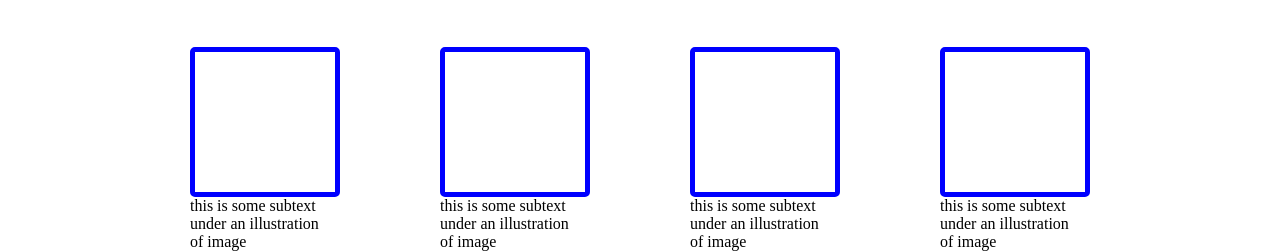
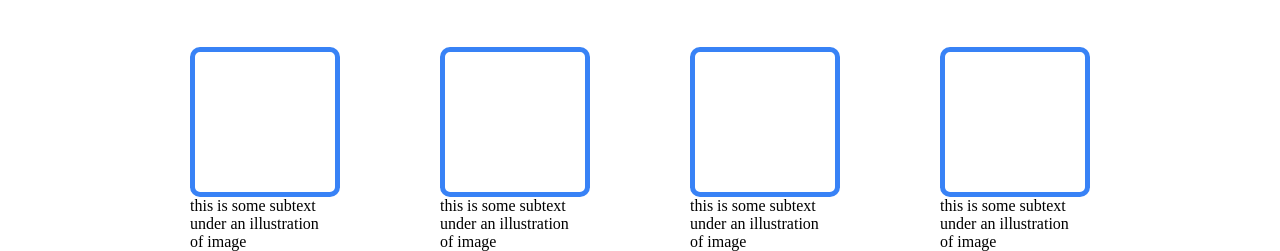
Before and after one commit to BerkcanCakar/landing-page, a plain HTML site: page index.html in a window 1280 px wide. Shown: the part 575-826 px from the top of the page. Drawn offline with Linux system fonts and the light colour scheme.

Commit message:
Fix border color and box position

```diff
--- a/index.html
+++ b/index.html
@@ -41,7 +41,7 @@ contrast</p>
     <div class="boxes">
    <div>
     <div class="box-1"></div>
-    <p>this is some subtext <br>
+    <p class="box-text">this is some subtext <br>
          under an illustration <br>
         of image</p>
 
@@ -50,19 +50,19 @@ contrast</p>
 
 
     <div class="box-2"></div>
-    <p>this is some subtext <br>
+    <p class="box-text">this is some subtext <br>
         under an illustration <br>
        of image</p>
     </div>
     <div>
     <div class="box-3"></div>
-    <p>this is some subtext <br>
+    <p class="box-text">this is some subtext <br>
         under an illustration <br>
        of image</p>
     </div>
     <div>
     <div class="box-4"></div>
-    <p>this is some subtext <br>
+    <p class="box-text">this is some subtext <br>
         under an illustration <br>
        of image</p>
     </div>
--- a/style.css
+++ b/style.css
@@ -101,52 +101,52 @@ a:link,a:visited,a:hover,a:active ,.hero-secondary-text{
 }
 
 .box-1{
-    color: #F9FAF8;
 
-  border-top: 5px blue solid;
-  border-right: 5px blue solid;
-  border-left: 5px blue solid;
-  border-bottom: 5px blue solid;
-  border-radius: 5px;
-    width: 150px;
-    height: 150px;
+
+
+
+    border-top: 5px #3882F6 solid;
+    border-right: 5px #3882F6 solid;
+    border-left: 5px #3882F6 solid;
+    border-bottom: 5px #3882F6 solid;
+    border-radius: 10px;
+      width: 150px;
+      height: 150px;
 
 }
 
 .box-2{
-    color: #F9FAF8;
 
-  border-top: 5px blue solid;
-  border-right: 5px blue solid;
-  border-left: 5px blue solid;
-  border-bottom: 5px blue solid;
-  border-radius: 5px;
-    width: 150px;
-    height: 150px;
+    border-top: 5px #3882F6 solid;
+    border-right: 5px #3882F6 solid;
+    border-left: 5px #3882F6 solid;
+    border-bottom: 5px #3882F6 solid;
+    border-radius: 10px;
+      width: 150px;
+      height: 150px;
 
 }
 
 .box-3{
-    color: #F9FAF8;
 
-  border-top: 5px blue solid;
-  border-right: 5px blue solid;
-  border-left: 5px blue solid;
-  border-bottom: 5px blue solid;
-  border-radius: 5px;
-    width: 150px;
-    height: 150px;
 
+    border-top: 5px #3882F6 solid;
+    border-right: 5px #3882F6 solid;
+    border-left: 5px #3882F6 solid;
+    border-bottom: 5px #3882F6 solid;
+    border-radius: 10px;
+      width: 150px;
+      height: 150px;
 }
 
 .box-4{
-    color: #F9FAF8;
 
-  border-top: 5px blue solid;
-  border-right: 5px blue solid;
-  border-left: 5px blue solid;
-  border-bottom: 5px blue solid;
-  border-radius: 5px;
+
+  border-top: 5px #3882F6 solid;
+  border-right: 5px #3882F6 solid;
+  border-left: 5px #3882F6 solid;
+  border-bottom: 5px #3882F6 solid;
+  border-radius: 10px;
     width: 150px;
     height: 150px;
 
```
